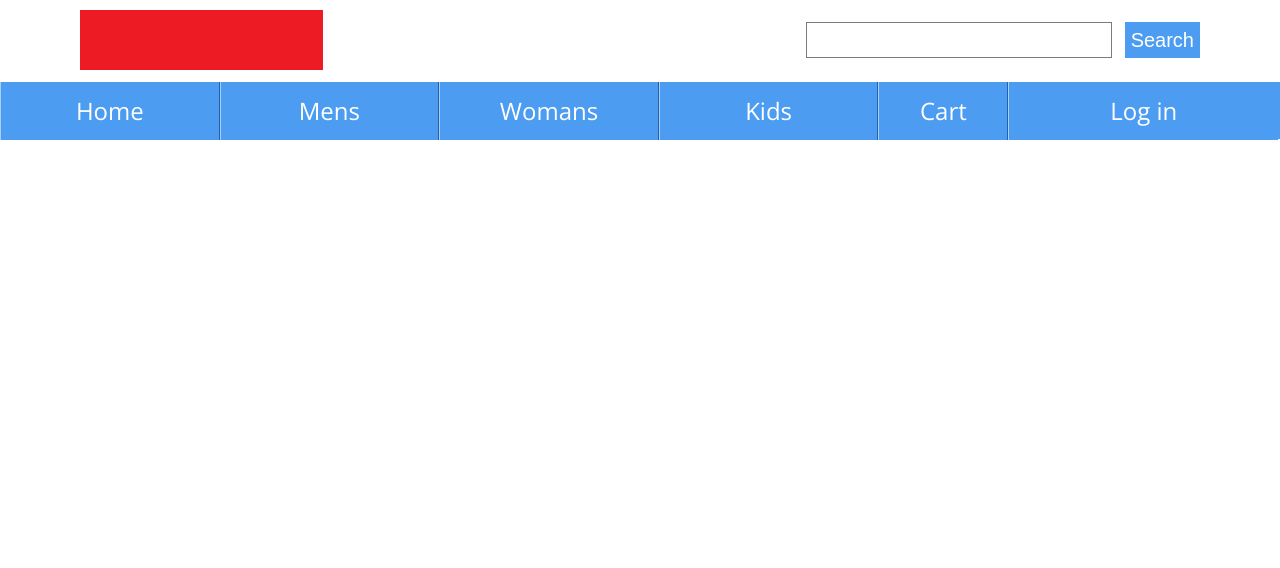
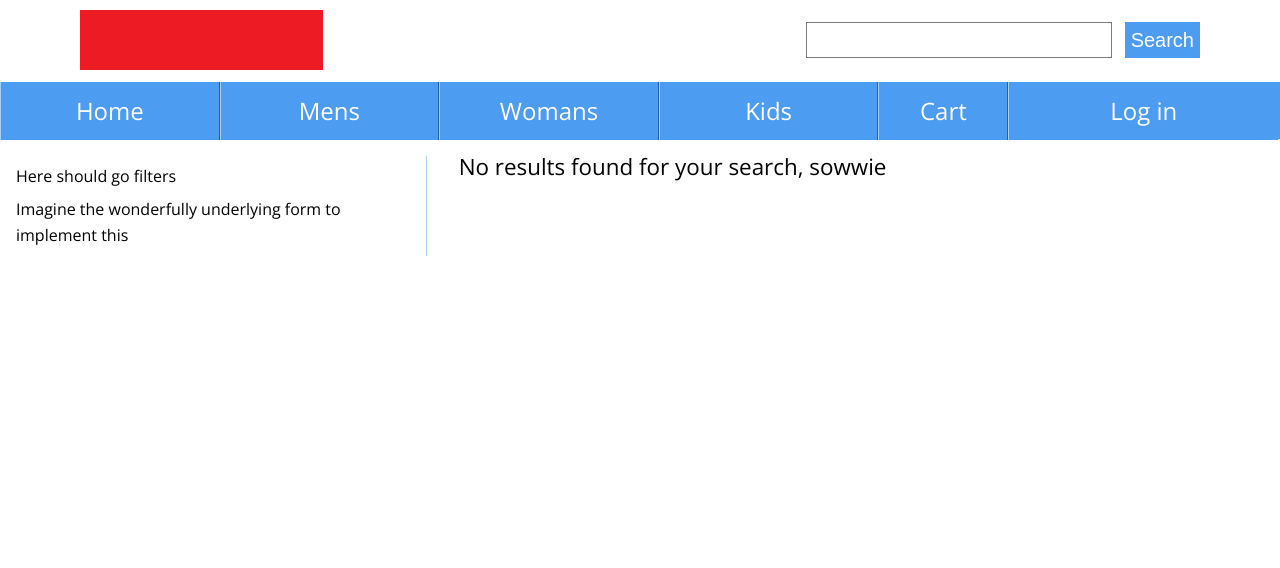
Before and after one commit to nightpaws/Spamazon-Shopping-Site-Project, a PHP site: page /search.php?term=1 in a window 1280 px wide. Shown: the top 568 px of the page. After the commit the page ends 256 px from the top, so only its background shows below. Run offline with PHP 8.4, Linux system fonts and the light colour scheme; tables that the repository leaves empty hold one stand-in row (values such as "Sample post"); some libraries are stand-ins or nearby versions.

Commit message:
Styled the layout of search, plus played with search.

```diff
--- a/html-css-template/css/style.css
+++ b/html-css-template/css/style.css
@@ -459,6 +459,30 @@ nav {
 
 .suggested-items h2 {
   text-align: left; }
+
+/*******************************************************************************
+	Search
+*******************************************************************************/
+.search .control {
+  margin: 1rem 0;
+  border-right: 1px solid #abd0f8; }
+  .search .control div {
+    padding-right: 1rem; }
+.search .result h3 {
+  text-align: left;
+  margin: 1rem 0 2rem 1rem; }
+.search .result .item:after {
+  content: "";
+  display: block;
+  clear: both; }
+.search .result .item:not(:first-of-type):before {
+  content: "";
+  display: block;
+  width: 95%;
+  height: 1px;
+  margin: auto;
+  background: #abd0f8;
+  width: 80%; }
 
 /*******************************************************************************
 	About us
--- a/html-css-template/css/style.scss
+++ b/html-css-template/css/style.scss
@@ -64,6 +64,40 @@ $cart-nav-width: $total - $main-nav-width -$user-nav-width - 1%;
 *******************************************************************************/
 
 @import "_home.scss";
+
+/*******************************************************************************
+	Search
+*******************************************************************************/
+
+.search{
+	.control{
+		margin: 1rem 0;
+		border-right: 1px solid $lightblue;
+		div{
+			padding-right: 1rem
+		}
+	}
+
+	.result{
+
+		h3{
+			text-align: left;
+			margin: 1rem 0 2rem 1rem;
+		}
+
+		.item:after{
+			content: "";
+			display: block;
+			clear: both;
+		}
+
+		.item:not(:first-of-type):before{
+			@include horizontal-break-line($lightblue, 1px);
+			width: 80%;
+		}
+
+	}
+}
 
 /*******************************************************************************
 	About us
--- a/html-css-template/databaseFunct/search.php
+++ b/html-css-template/databaseFunct/search.php
@@ -17,10 +17,13 @@
     $result = mysql_query("SELECT * FROM cs312_stock WHERE name LIKE '%$term%'
         OR category LIKE '%$term%' OR description LIKE '%$term%'");
 
-    if (!$result) { // add this check.
-        die('Invalid query: ' . mysql_error());
-        echo "No results found, please refine your search.";
+    if ( mysql_num_rows($result) == 0) { // add this check.
+        ?> <h3>No results found for your search, sowwie</h3> <?php
+        die();
     }
+
+    ?> <h3>Results for your search of <?php echo $term; ?>:</h3> <?php
+
     echo "<br><br>";
     //fetch tha data from the database
     while ($row = mysql_fetch_array($result)):
--- a/html-css-template/search.php
+++ b/html-css-template/search.php
@@ -16,10 +16,13 @@
 	</header>
 	<article class="search container">
 		<div class="group">
-			<div class="col s4">
-
+			<div class="col s4 control">
+				<div>
+					<p>Here should go filters</p>
+					<p>Imagine the wonderfully underlying form to implement this</p>
+				</div>
 			</div>
-			<div class="col s8">
+			<div class="col s8 result">
 				<?php include('databaseFunct/search.php'); ?>
 			</div>
 		</div>
```
